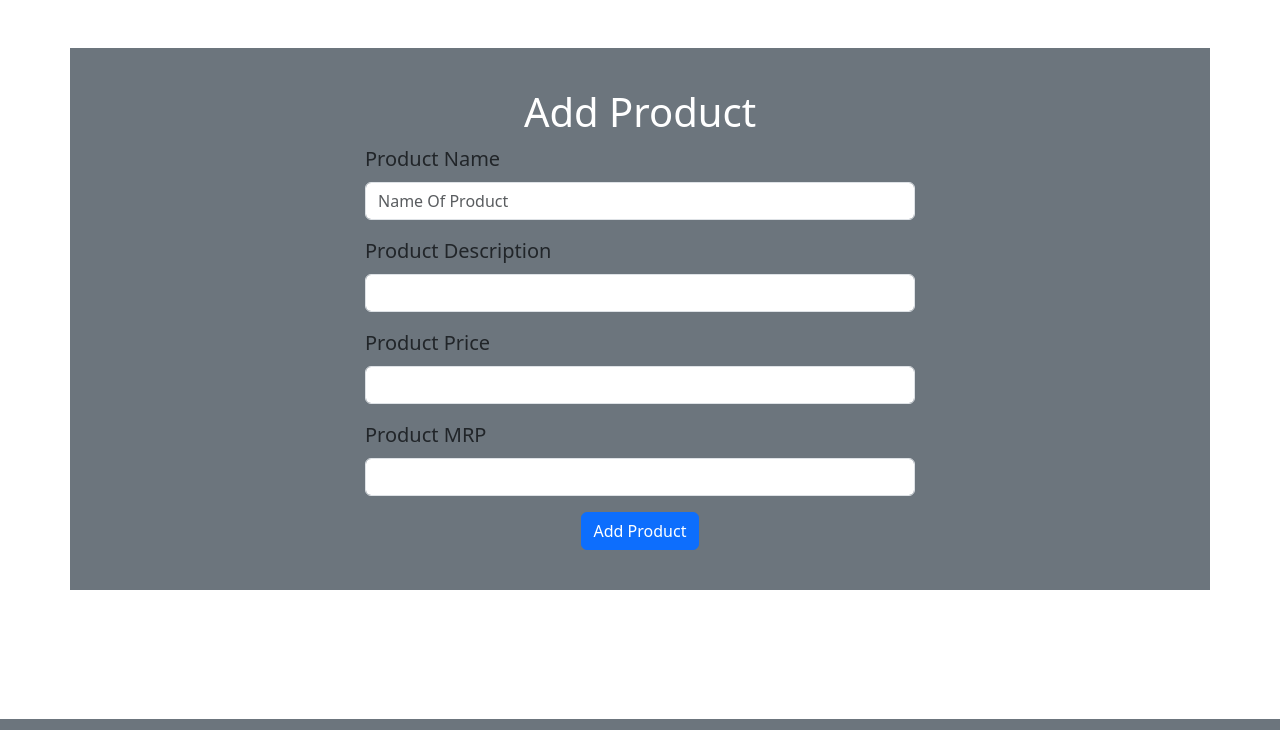
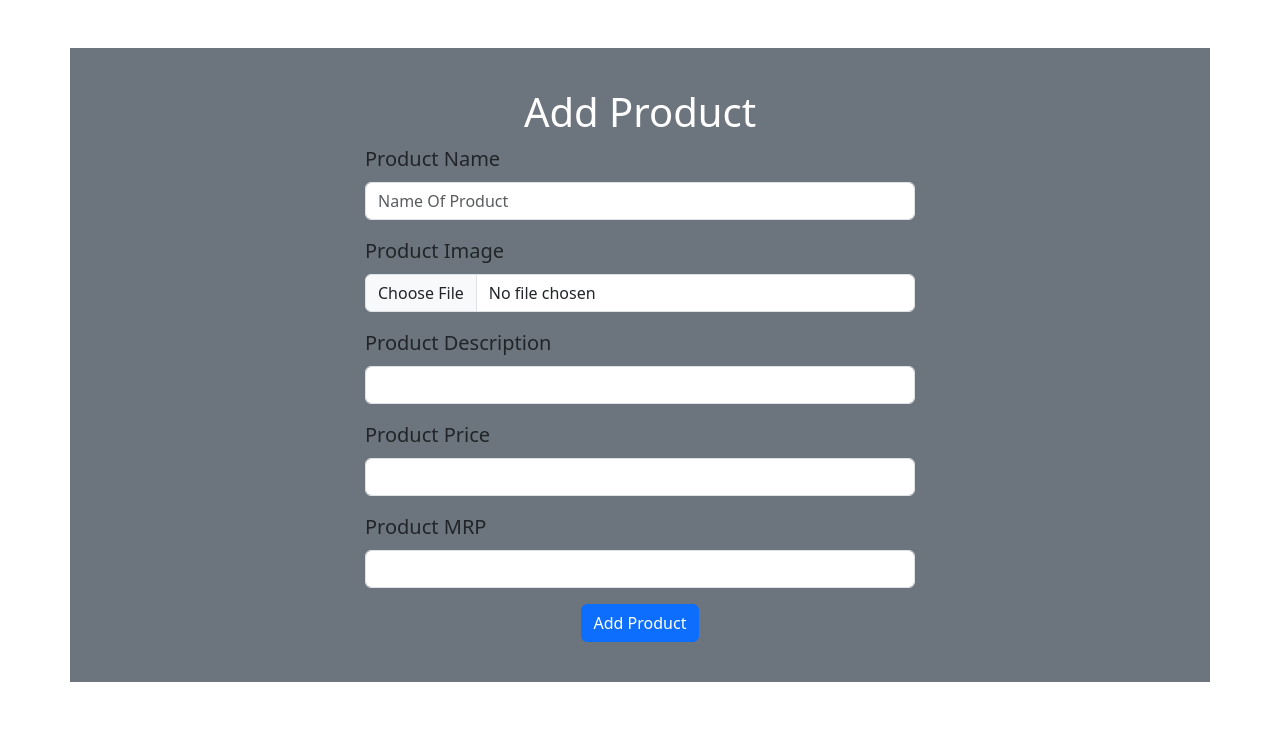
Before and after one commit to musaibmirrr/ReviewGuard, a Django app: page /dash/addproducts in a window 1280 px wide. Shown: the part 81-811 px from the top of the page. Run offline with Django 5.2, Linux system fonts and the light colour scheme; some libraries are stand-ins or nearby versions.

Commit message:
changed product add page

```diff
--- a/backendApp/templates/addproducts.html
+++ b/backendApp/templates/addproducts.html
@@ -17,6 +17,11 @@
           <input type="text" class="form-control" id="inputAddress" placeholder="Name Of Product" name="productname" required>
 
 
+        </div>
+
+        <div class="col-6 offset-3  fw-medium fs-5">
+          <label for="formFile" class="form-label">Product Image</label>
+          <input class="form-control" type="file" id="formFile">
         </div>
 
         <div class="col-6 offset-3  fw-medium fs-5">
```
